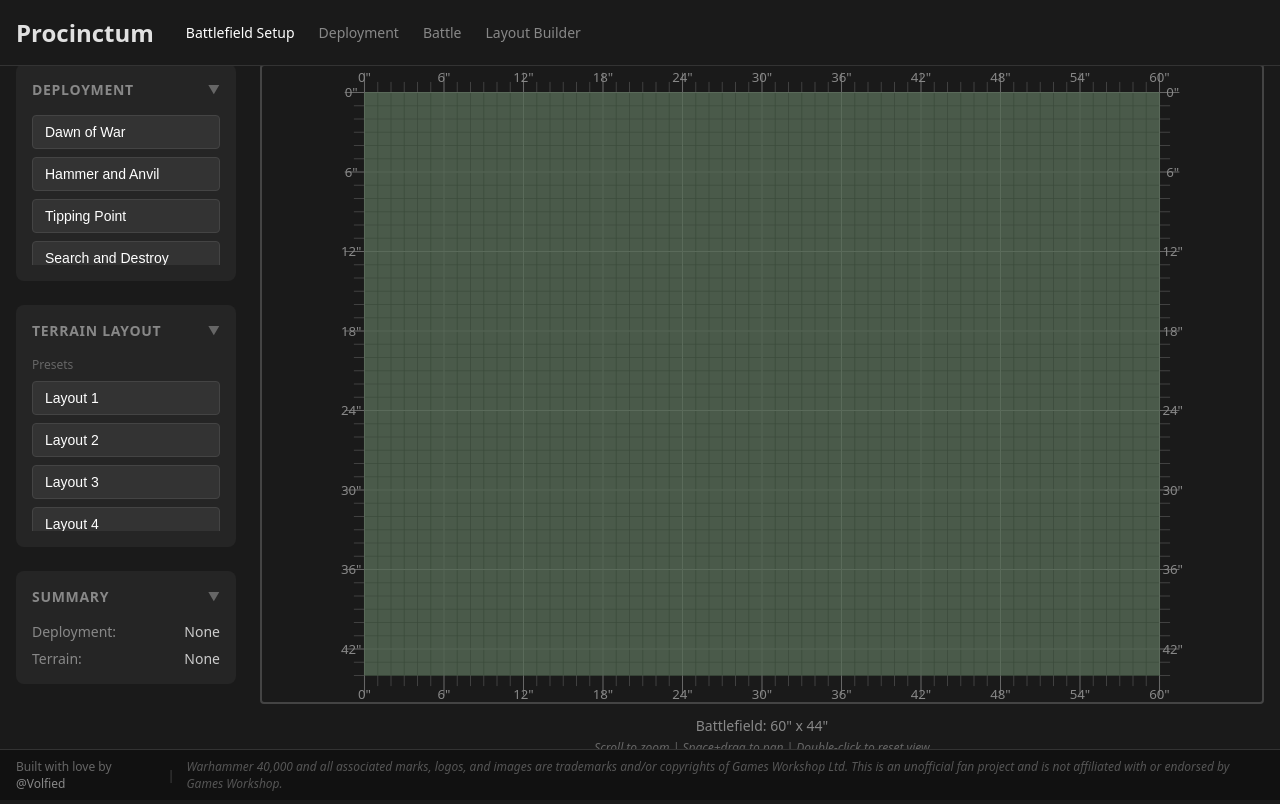
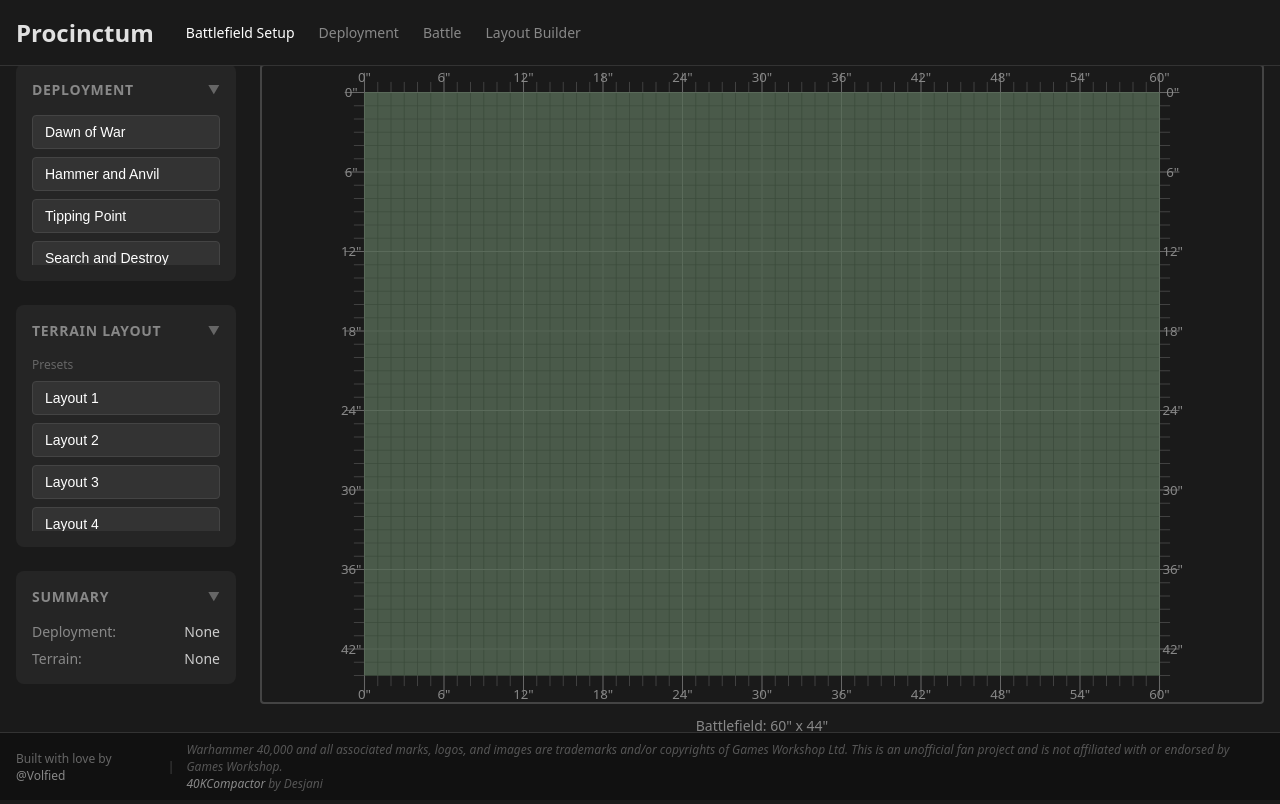
Before and after one commit to barkin-aygun/wh40k-deploy, a Svelte app: page / in a window 1280 px wide. Built offline with nearby package versions, Linux system fonts and the light colour scheme.

Commit message:
Add desjani credit

```diff
--- a/src/App.svelte
+++ b/src/App.svelte
@@ -57,7 +57,7 @@
 <footer class="app-footer">
   <span>Built with love by <a href="https://github.com/barkin-aygun/wh40k-deploy" target="_blank" rel="noopener noreferrer">@Volfied</a></span>
   <span class="separator">|</span>
-  <span class="disclaimer">Warhammer 40,000 and all associated marks, logos, and images are trademarks and/or copyrights of Games Workshop Ltd. This is an unofficial fan project and is not affiliated with or endorsed by Games Workshop.</span>
+  <span class="disclaimer">Warhammer 40,000 and all associated marks, logos, and images are trademarks and/or copyrights of Games Workshop Ltd. This is an unofficial fan project and is not affiliated with or endorsed by Games Workshop.<br><a href="https://github.com/desjani/40kCompactor" target="_blank" rel="noopener noreferrer">40KCompactor</a> by Desjani</span>
 </footer>
 
 <style>
```
